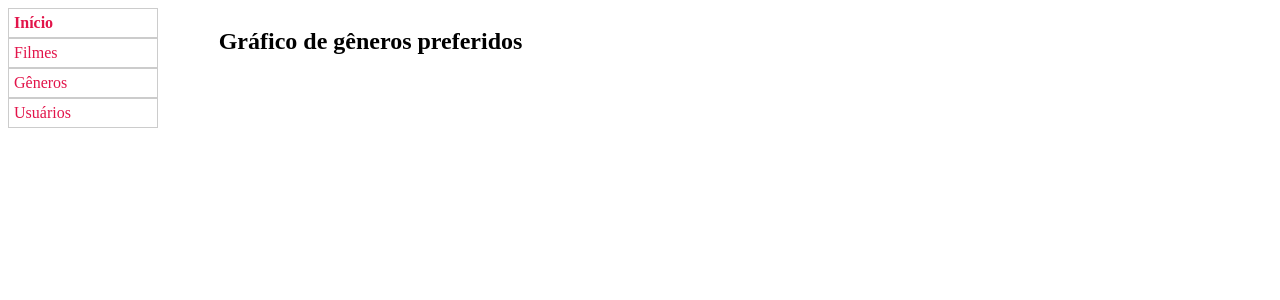
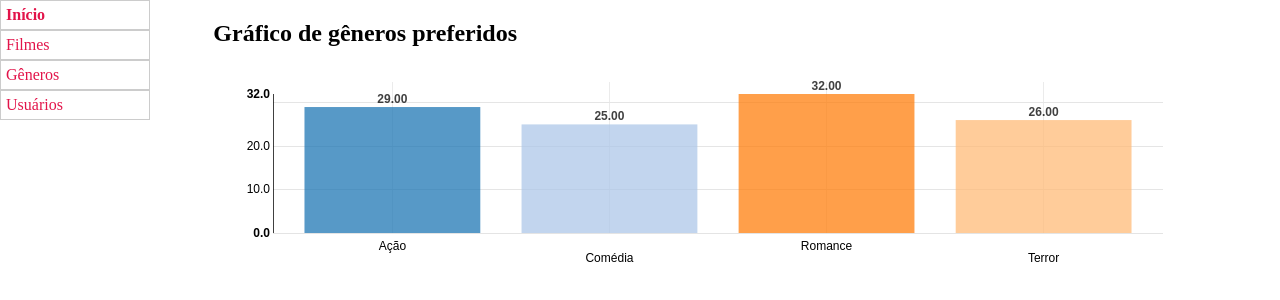
Before and after one commit to caiordjesus/projeto_n1_filmes, a website: page front-src/index.html in a window 1280 px wide. Drawn offline with nearby package versions, Linux system fonts and the light colour scheme.

Commit message:
Construção do gráfico (ainda não conectado com a API)

```diff
--- /dev/null
+++ b/front-src/css/chart.css
@@ -0,0 +1,12 @@
+text {
+    font: 12px sans-serif;
+}
+svg {
+    display: block;
+}
+html, body, #chart1, svg {
+    margin: 0px;
+    padding: 0px;
+    height: 100%;
+    width: 100%;
+}
--- a/front-src/index.html
+++ b/front-src/index.html
@@ -6,6 +6,10 @@
     <title>Filmes - Projeto N2</title>
 
     <link href="css/sidebar.css" rel="stylesheet">
+    <link href="css/chart.css" rel="stylesheet">
+    <link href="../build/nv.d3.css" rel="stylesheet" type="text/css">
+    <script src="https://cdnjs.cloudflare.com/ajax/libs/d3/3.5.17/d3.min.js" charset="utf-8"></script>
+    <script src="../build/nv.d3.js"></script>
 
 </head>
 
@@ -21,8 +25,13 @@
         </div>
         <div id="page">
             <h1 class="">Gráfico de gêneros preferidos</h1>
+            <div id="chart1">
+                <svg></svg>
+            </div>
         </div>
     </section>
+
+    <script src="./js/inicio.js"></script>
 </body>
 
 </html>
--- a/front-src/js/inicio.js
+++ b/front-src/js/inicio.js
@@ -0,0 +1,47 @@
+function render_graph(){
+    historicalBarChart = [
+        {
+            key: "Generos preferidos",
+            values: [
+                {
+                    "label" : "Ação",
+                    "value" : 29
+                },
+                {
+                    "label" : "Comédia",
+                    "value" : 25
+                },
+                {
+                    "label" : "Romance",
+                    "value" : 32
+                },
+                {
+                    "label" : "Terror",
+                    "value" : 26
+                },
+            ]
+        }
+    ];
+
+    nv.addGraph(function() {
+        var chart = nv.models.discreteBarChart()
+            .x(function(d) { return d.label })
+            .y(function(d) { return d.value })
+            .staggerLabels(true)
+            //.staggerLabels(historicalBarChart[0].values.length > 8)
+            .showValues(true)
+            .duration(250)
+            ;
+
+        d3.select('#chart1 svg')
+            .datum(historicalBarChart)
+            .call(chart);
+
+        nv.utils.windowResize(chart.update);
+        return chart;
+    });
+}
+
+window.onload = function(){
+    render_graph()
+}
```
Also changed, not shown: build/nv.d3.css (added), build/nv.d3.js (added), build/nv.d3.min.css (added), build/nv.d3.min.js (added), 3 other files.
